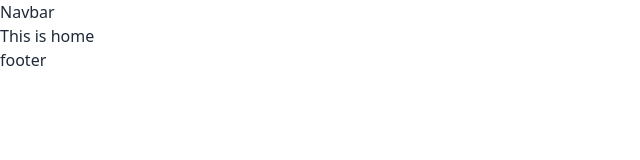
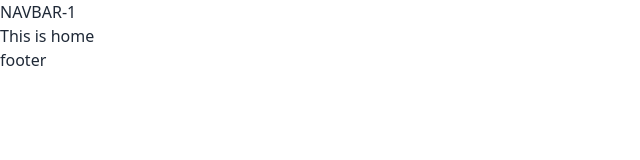
Before and after one commit to Raisul-24/bosley-client-side, a React (Vite) app: page / in a window 1280 px wide. Shown: the top 160 px of the page, without its empty margins (0-640 px from the left). Built offline with nearby package versions, Linux system fonts and the light colour scheme.

Commit message:
changes on navbar

```diff
--- a/package.json
+++ b/package.json
@@ -15,7 +15,7 @@
     "react": "^18.2.0",
     "react-dom": "^18.2.0",
     "react-router-dom": "^6.21.3",
-    "sort-by": "^1.2.0"
+    "sort-by": "^0.0.2"
   },
   "devDependencies": {
     "@types/react": "^18.2.43",
--- a/src/ShareComponents/Navbar/Navbar.jsx
+++ b/src/ShareComponents/Navbar/Navbar.jsx
@@ -3,7 +3,7 @@ import React from 'react';
 const Navbar = () => {
    return (
       <div>
-         Navbar
+         NAVBAR-1
       </div>
    );
 };
```
Also changed, not shown: 2 other files (tests, documents, lock files or other folders).
